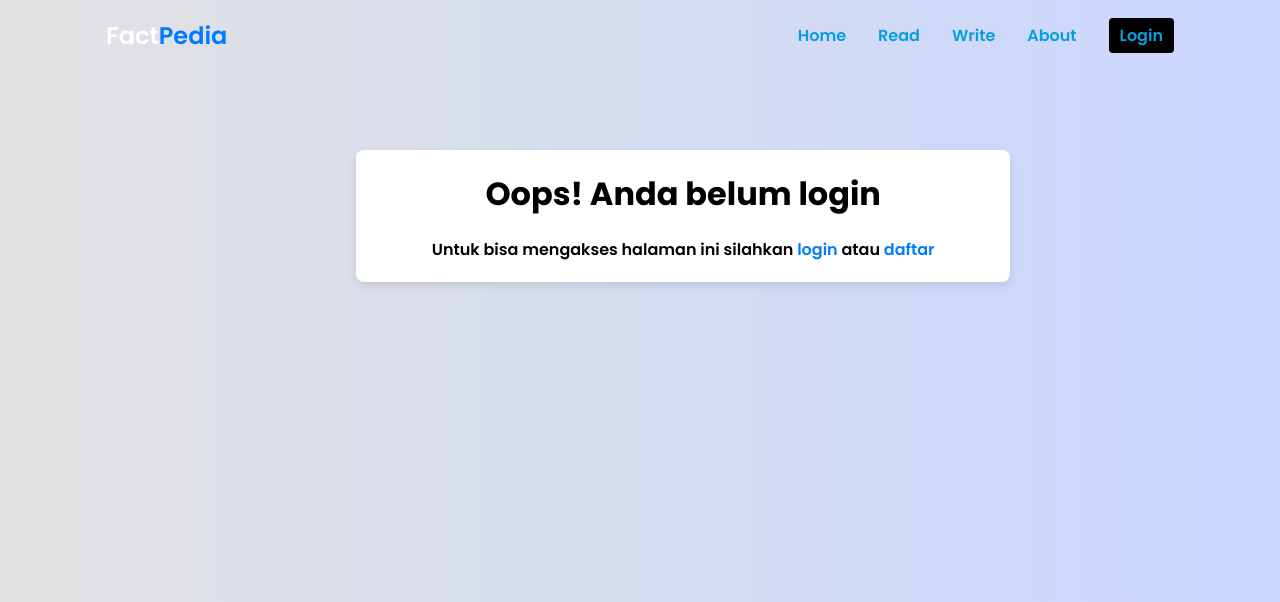
After one commit to excalibur17/FactPedia, a PHP site: page /proses/warning.php in a window 1280 px wide. The commit adds this page. Shown: the top 602 px of the page. Run offline with PHP 8.4, Linux system fonts and the light colour scheme.

Commit message:
Menambahkan fitur : cek login sebelum upload

```diff
--- a/css/styles.css
+++ b/css/styles.css
@@ -480,6 +472,36 @@ header.shadow .logo{
     padding-bottom: 30px;
   }
 
+  .warning {
+    padding-top: 150px;
+    width: 100%;
+    height: 100%;
+    padding-left: 250px;
+
+}
+
+.warning-box {
+    padding: 20px;
+    width: 80%;
+    text-align: center;
+    background-color: #fff;
+    border-radius: 8px;
+    box-shadow: 0 4px 8px rgba(0, 0, 0, 0.1);
+}
+
+.warning-box h1 {
+    margin-bottom: 20px;
+    font-size: 2rem;
+}
+
+.warning-box p {
+    font-size: 1rem;
+    line-height: 1.5;
+}
+
+.warning-box p a{
+    color: #007BFF;
+}
 
 footer{
     position: relative;
--- a/js/script.js
+++ b/js/script.js
@@ -65,12 +65,14 @@ function openModal(element) {
     var modalTitle = modal.querySelector(".modal-title");
     var modalDate = modal.querySelector(".modal-date");
     var modalDescription = modal.querySelector(".modal-description");
+    var modalAuthor = modal.querySelector(".modal-author");
 
     modalImg.src = element.getAttribute("data-image");
     modalCategory.textContent = element.getAttribute("data-category");
     modalTitle.textContent = element.getAttribute("data-title");
     modalDate.textContent = element.getAttribute("data-date");
     modalDescription.textContent = element.getAttribute("data-description");
+    modalAuthor.textContent = element.getAttribute("data-author");
 
     modal.style.display = "block";
 }
--- /dev/null
+++ b/proses/warning.php
@@ -0,0 +1,41 @@
+<?php
+require 'connect.php';
+session_start();
+
+$is_login = isset($_SESSION['user_id']);
+?>
+
+<!DOCTYPE html>
+<html lang="en">
+
+<head>
+    <meta charset="UTF-8" />
+    <meta http-equiv="X-UA-Compatible" content="IE=edge" />
+    <meta name="viewport" content="width=device-width, initial-scale=1.0" />
+    <title>Warning</title>
+    <link rel="stylesheet" href="../css/styles.css" />
+</head>
+
+<body>
+    <header>
+        <div class="nav container">
+            <a href="#" class="logo">Fact<span>Pedia</span></a>
+            <div class="nav-page">
+                <a href="../index.php">Home</a>
+                <a href="../index.php#read">Read</a>
+                <a href="#">Write</a>
+                <a href="">About</a>
+                <a href="login.php" class="login">Login</a>
+            </div>
+        </div>
+    </header>
+    <section class="warning container">
+        <div class="warning-box">
+            <h1>Oops! Anda belum login</h1>
+            <p>Untuk bisa mengakses halaman ini silahkan <a href="login.php">login</a> atau <a href="login.php#sign-in">daftar</a></p>
+        </div>
+    </section>
+    <script src="js/script.js"></script>
+</body>
+
+</html>
```
Also changed, not shown: other parts of css/styles.css (+18 -26 lines), index.php (+23 -16 lines).
